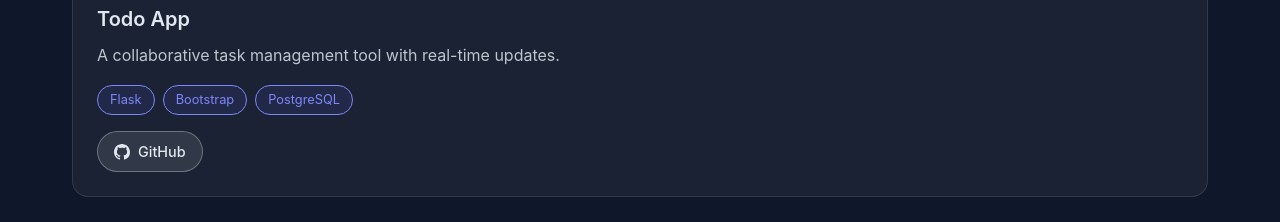
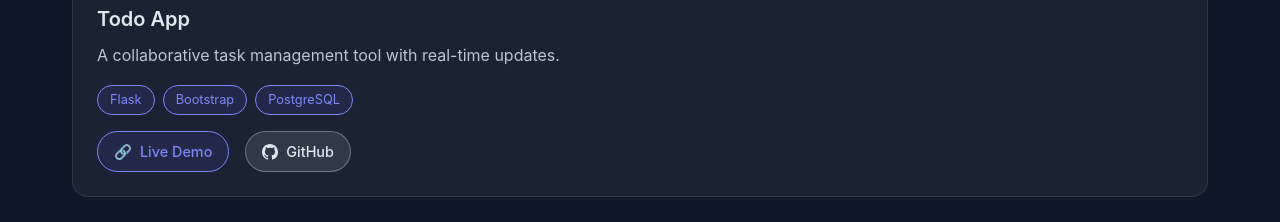
Before and after one commit to Ong-KW/ong-kw.github.io, a plain HTML site: page index.html in a window 1280 px wide. Shown: the part 2897-3119 px from the top of the page. Drawn offline with Linux system fonts and the light colour scheme.

Commit message:
Add link for Todo App project

```diff
--- a/index.html
+++ b/index.html
@@ -130,10 +130,10 @@
                         <span class="tech-tag">PostgreSQL</span>
                     </div>
                     <div class="project-links">
-                        <!-- <a href="#" class="project-link" target="_blank">
+                        <a href="https://python-todo-app-anr4.onrender.com/" class="project-link" target="_blank">
                             <span>🔗</span>
                             Live Demo
-                        </a> -->
+                        </a>
                         <a href="https://github.com/Ong-KW/python-todo-app" class="project-link github" target="_blank">
                             <svg xmlns="http://www.w3.org/2000/svg" width="16" height="16" fill="currentColor" class="bi bi-github" viewBox="0 0 16 16">
                                 <path d="M8 0C3.58 0 0 3.58 0 8c0 3.54 2.29 6.53 5.47 7.59.4.07.55-.17.55-.38 0-.19-.01-.82-.01-1.49-2.01.37-2.53-.49-2.69-.94-.09-.23-.48-.94-.82-1.13-.28-.15-.68-.52-.01-.53.63-.01 1.08.58 1.23.82.72 1.21 1.87.87 2.33.66.07-.52.28-.87.51-1.07-1.78-.2-3.64-.89-3.64-3.95 0-.87.31-1.59.82-2.15-.08-.2-.36-1.02.08-2.12 0 0 .67-.21 2.2.82.64-.18 1.32-.27 2-.27s1.36.09 2 .27c1.53-1.04 2.2-.82 2.2-.82.44 1.1.16 1.92.08 2.12.51.56.82 1.27.82 2.15 0 3.07-1.87 3.75-3.65 3.95.29.25.54.73.54 1.48 0 1.07-.01 1.93-.01 2.2 0 .21.15.46.55.38A8.01 8.01 0 0 0 16 8c0-4.42-3.58-8-8-8"/>
```
